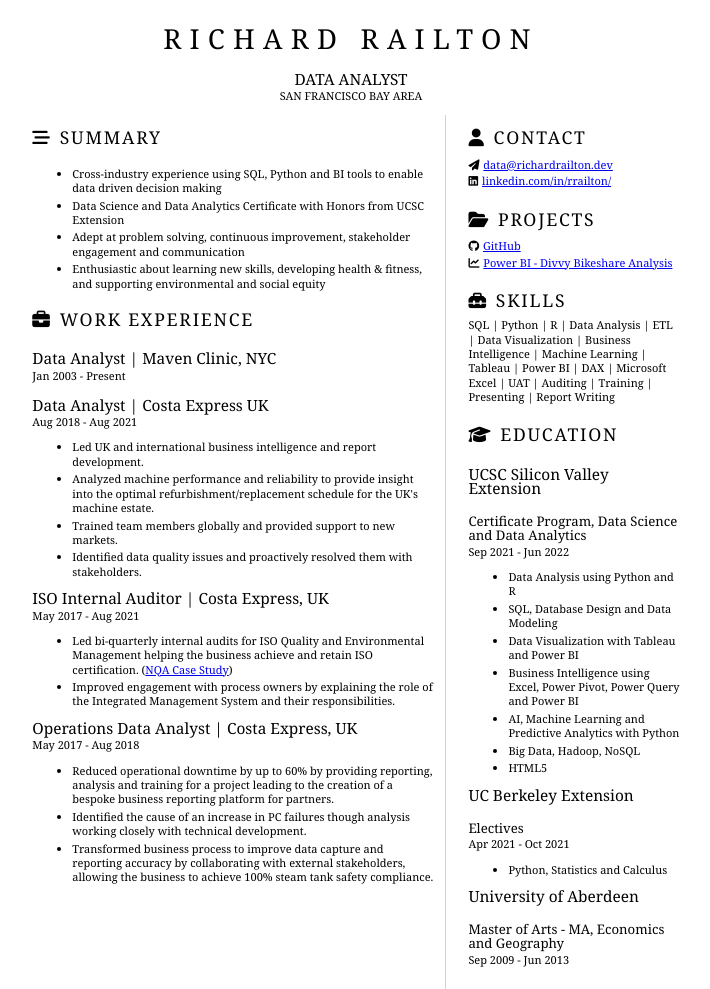
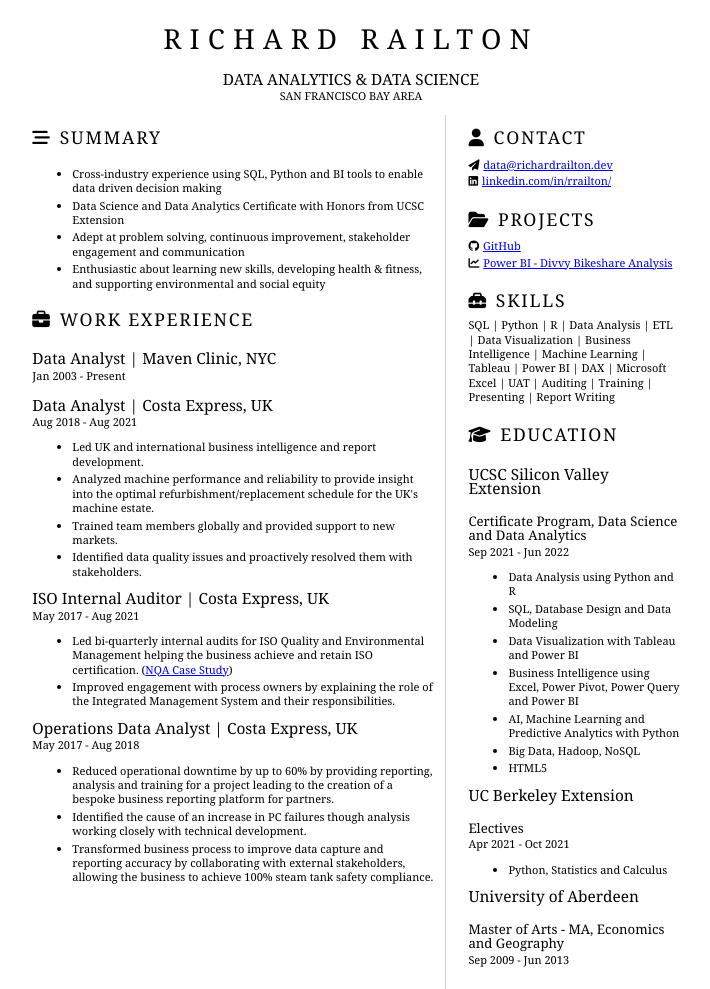
Before and after one commit to rrailton/resume, a plain HTML site: page index.html in a window 1280 px wide. Shown: the whole page, without its empty margins (289-999 px from the left). Drawn offline with Linux system fonts and the light colour scheme.

Commit message:
updated header

```diff
--- a/index.html
+++ b/index.html
@@ -10,7 +10,7 @@
     <body>
         <header>
             <h1>RICHARD RAILTON</h1>
-            <h3>DATA ANALYST</h3>
+            <h3>DATA ANALYTICS & DATA SCIENCE</h3>
             <!--<p>DATA ANALYTICS & DATA SCIENCE</p>-->
             <p>SAN FRANCISCO BAY AREA</p>
         </header>
@@ -34,7 +34,7 @@
                         <li>insert bullet here</li>
                     </ul>
                     -->
-					<h3>Data Analyst | Costa Express UK</h3>
+					<h3>Data Analyst | Costa Express, UK</h3>
                     <p>Aug 2018 - Aug 2021</p>
                     <ul>
                         <li>Led UK and international business intelligence and report development.</li>
```
